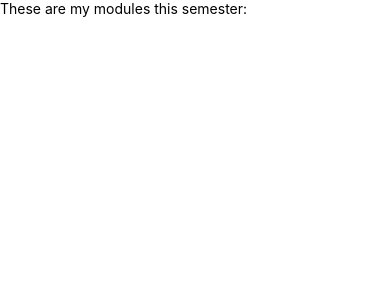
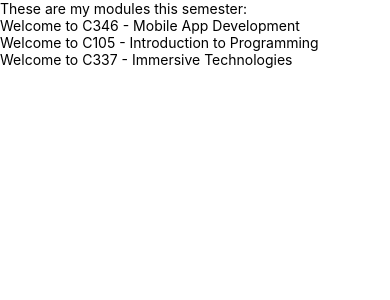
Before and after one commit to 24042498-ChevrezWee/C346_L02, a React Native app: screen / in a window 390 px wide. Shown: the top 300 px of the page. Built offline with nearby package versions, Linux system fonts and the light colour scheme.

Commit message:
Exercise 3

```diff
--- a/App.js
+++ b/App.js
@@ -1,15 +1,29 @@
 import React from 'react';
 import { View, Text, StyleSheet, StatusBar } from 'react-native';
 
-const ModuleInfo = () => {
+const Welcome = ({ code, name }) => {
     return (
-        <View style={styles.container}>
             <Text>
-                These are my modules this semester:
+                Welcome to {code} - {name}
             </Text>
-        </View>
     );
 };
+
+class ModuleInfo extends React.Component {
+    render() {
+        return (
+            <View style={styles.container}>
+                <Text>
+                    These are my modules this semester:
+                </Text>
+
+                <Welcome code="C346" name="Mobile App Development" />
+                <Welcome code="C105" name="Introduction to Programming" />
+                <Welcome code="C337" name="Immersive Technologies" />
+            </View>
+        );
+    }
+}
 
 const styles = StyleSheet.create({
     container: {
```
